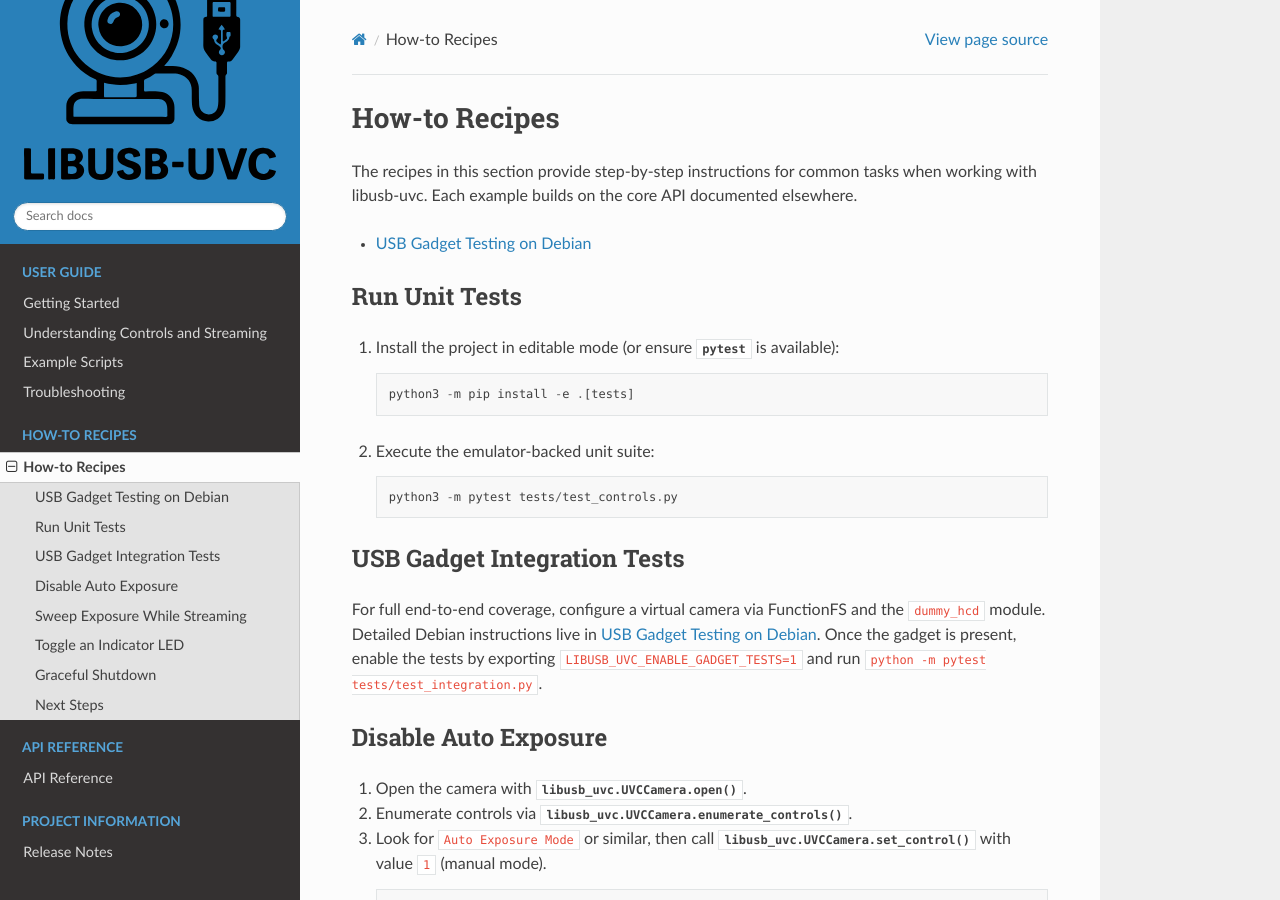
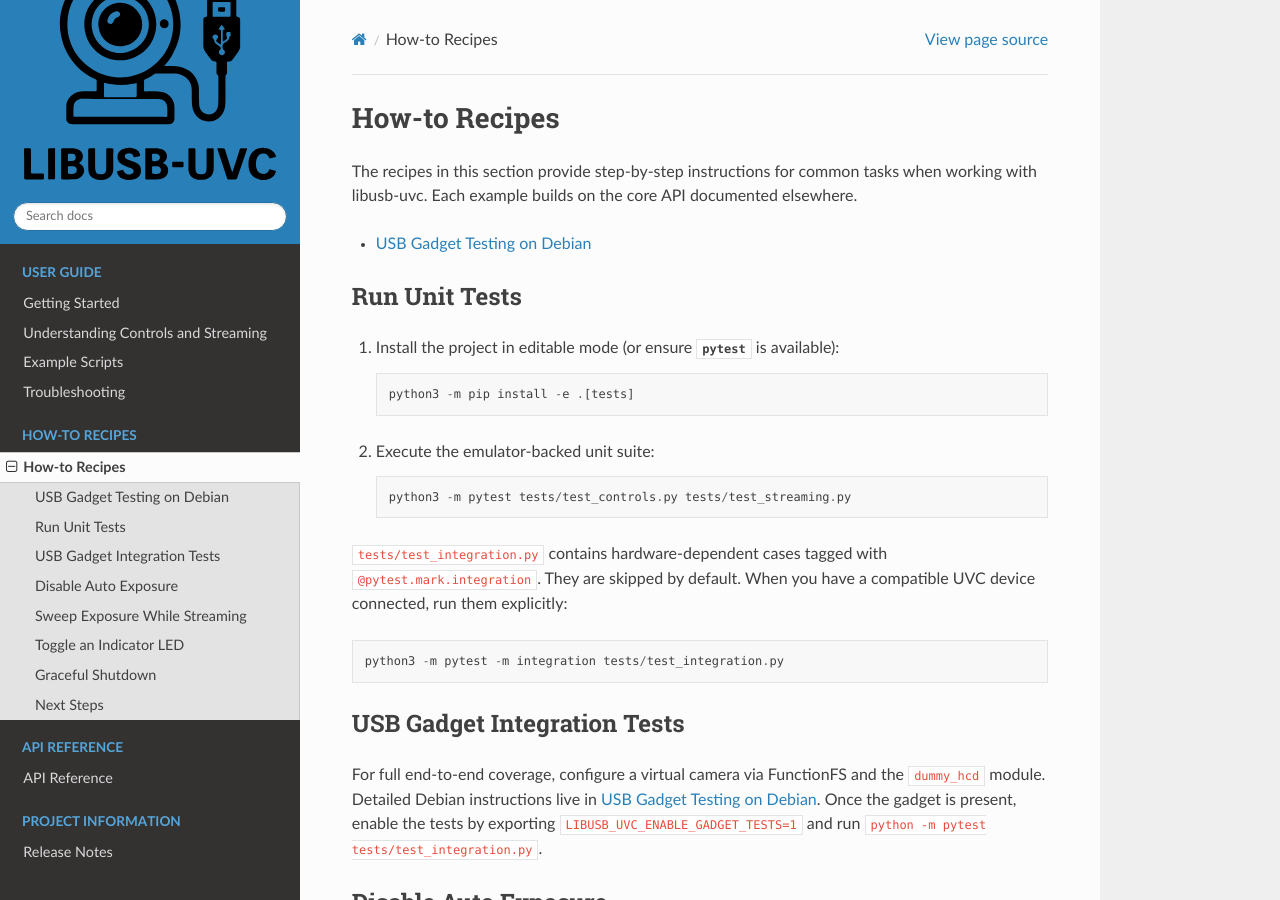
Before and after one commit to jeffwitz/Libusb-UVC, a Sphinx documentation site: the page built from docs/howto/index.rst, in a window 1280 px wide and 900 px high. Built offline with Sphinx 7.4.7 and the Read the Docs theme 3.1.0, drawn with Linux system fonts in a browser that asks for light colours; the version number is read from the project's files by our own code.

Commit message:
docs: document integration test marker

```diff
--- a/docs/howto/index.rst
+++ b/docs/howto/index.rst
@@ -19,7 +19,13 @@ Run Unit Tests
 
 2. Execute the emulator-backed unit suite::
 
-      python3 -m pytest tests/test_controls.py
+      python3 -m pytest tests/test_controls.py tests/test_streaming.py
+
+``tests/test_integration.py`` contains hardware-dependent cases tagged with
+``@pytest.mark.integration``. They are skipped by default. When you have a
+compatible UVC device connected, run them explicitly::
+
+      python3 -m pytest -m integration tests/test_integration.py
 
 USB Gadget Integration Tests
 ----------------------------
```
Also changed, not shown: README.md (+7 -0 lines).
